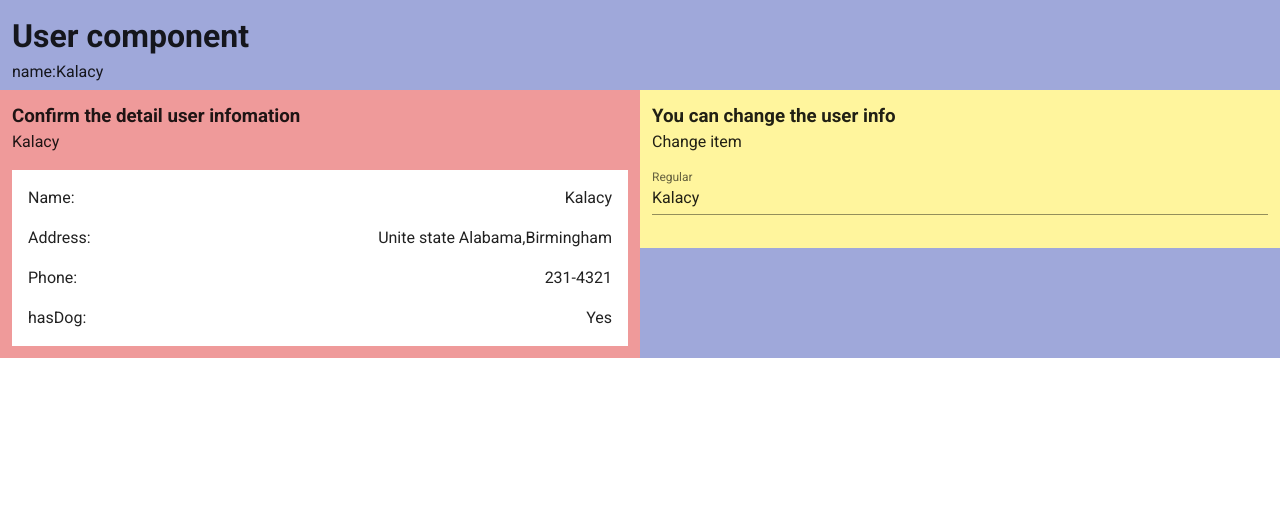
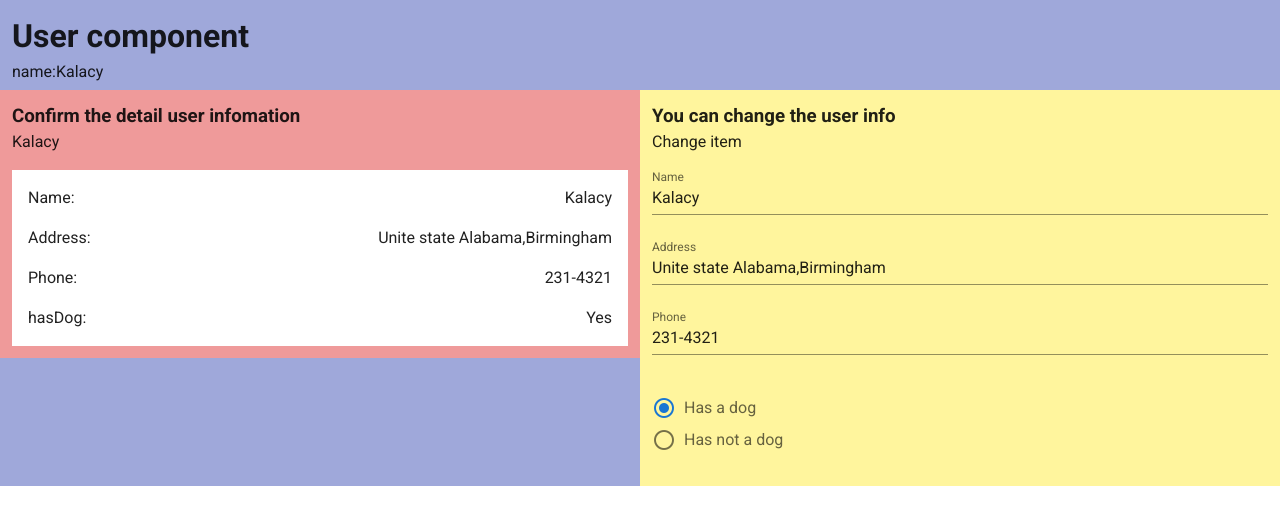
Before and after one commit to jeo19/basic-vue, a Vue app: page / in a window 1280 px wide. Shown: the top 524 px of the page. Built offline with nearby package versions, Linux system fonts and the light colour scheme.

Commit message:
add:Add UserDetail Form UI components

```diff
--- a/src/components/UserEdit.vue
+++ b/src/components/UserEdit.vue
@@ -2,7 +2,13 @@
   <div class="yellow lighten-3 pa-3">
     <h3>You can change the user info</h3>
     <p>Change item</p>
-    <v-text-field label="Regular" v-model="user.name"></v-text-field>
+    <v-text-field label="Name" v-model="user.name"></v-text-field>
+    <v-text-field label="Address" v-model="user.address"></v-text-field>
+    <v-text-field label="Phone" v-model="user.phone"></v-text-field>
+    <v-radio-group v-model="user.hasDog">
+      <v-radio label="Has a dog" :value="true"></v-radio>
+      <v-radio label="Has not a dog" :value="false"></v-radio>
+    </v-radio-group>
   </div>
 </template>
 <script>
```
